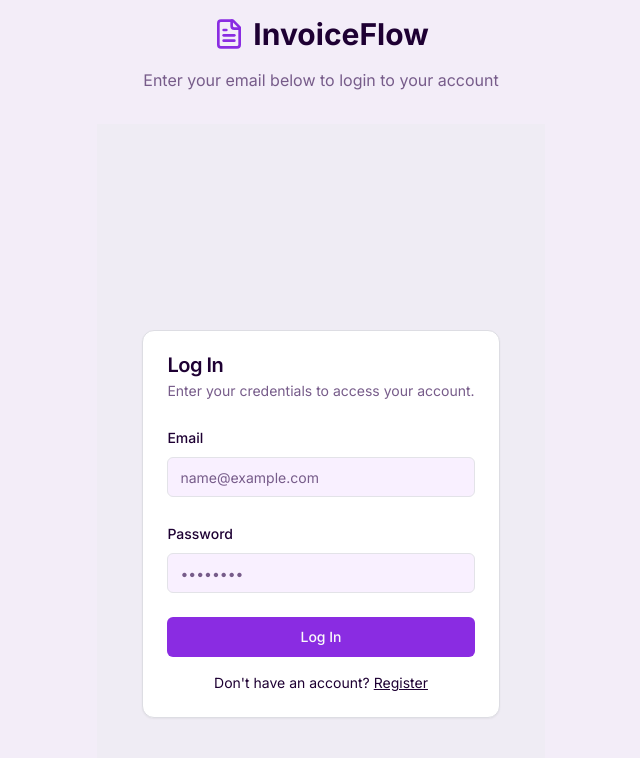
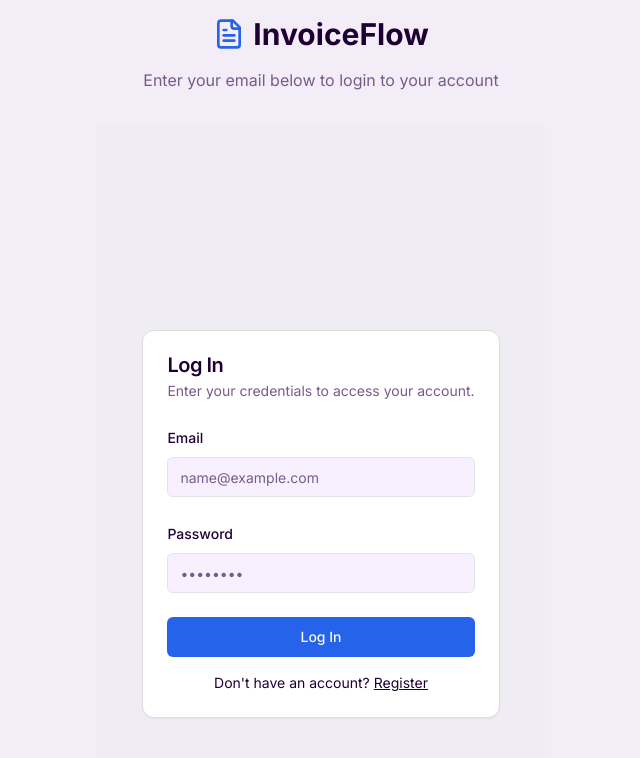
Before and after one commit to SaqibDoullah/invoice-flow, a Next.js app: page /login in a window 1280 px wide. Shown: the top 758 px of the page, without its empty margins (319-959 px from the left). Built offline with nearby package versions, Linux system fonts and the light colour scheme; no server answers.

Commit message:
I do not like the purple theme of the app

```diff
--- a/src/app/globals.css
+++ b/src/app/globals.css
@@ -15,19 +15,19 @@ body {
     --card-foreground: 275 100% 10%;
     --popover: 0 0% 100%;
     --popover-foreground: 275 100% 10%;
-    --primary: 271 76% 53%;
-    --primary-foreground: 0 0% 98%;
+    --primary: 221.2 83.2% 53.3%;
+    --primary-foreground: 210 40% 98%;
     --secondary: 240 15% 92%;
     --secondary-foreground: 275 100% 15%;
     --muted: 240 15% 92%;
     --muted-foreground: 275 20% 45%;
-    --accent: 271 76% 53%;
-    --accent-foreground: 0 0% 98%;
+    --accent: 221.2 83.2% 53.3%;
+    --accent-foreground: 210 40% 98%;
     --destructive: 0 84.2% 60.2%;
     --destructive-foreground: 0 0% 98%;
     --border: 240 10% 88%;
     --input: 240 10% 90%;
-    --ring: 271 76% 53%;
+    --ring: 221.2 83.2% 53.3%;
     --chart-1: 12 76% 61%;
     --chart-2: 173 58% 39%;
     --chart-3: 197 37% 24%;
@@ -40,7 +40,7 @@ body {
     --sidebar-border: 240 10% 88%;
     --sidebar-accent: 240 15% 92%;
     --sidebar-accent-foreground: 275 100% 15%;
-    --sidebar-ring: 271 76% 53%;
+    --sidebar-ring: 221.2 83.2% 53.3%;
     -webkit-print-color-adjust: exact;
     print-color-adjust: exact;
   }
@@ -51,19 +51,19 @@ body {
     --card-foreground: 0 0% 98%;
     --popover: 275 20% 5%;
     --popover-foreground: 0 0% 98%;
-    --primary: 271 76% 70%;
-    --primary-foreground: 275 100% 10%;
+    --primary: 217.2 91.2% 59.8%;
+    --primary-foreground: 210 40% 98%;
     --secondary: 275 15% 15%;
     --secondary-foreground: 0 0% 98%;
     --muted: 275 15% 15%;
     --muted-foreground: 0 0% 63.9%;
-    --accent: 271 76% 65%;
-    --accent-foreground: 275 100% 10%;
+    --accent: 217.2 91.2% 59.8%;
+    --accent-foreground: 210 40% 98%;
     --destructive: 0 62.8% 30.6%;
     --destructive-foreground: 0 0% 98%;
     --border: 275 15% 15%;
     --input: 275 15% 15%;
-    --ring: 271 76% 70%;
+    --ring: 217.2 91.2% 59.8%;
     --chart-1: 220 70% 50%;
     --chart-2: 160 60% 45%;
     --chart-3: 30 80% 55%;
@@ -75,7 +75,7 @@ body {
     --sidebar-border: 275 15% 15%;
     --sidebar-accent: 275 15% 15%;
     --sidebar-accent-foreground: 0 0% 98%;
-    --sidebar-ring: 271 76% 70%;
+    --sidebar-ring: 217.2 91.2% 59.8%;
   }
 }
 
```
